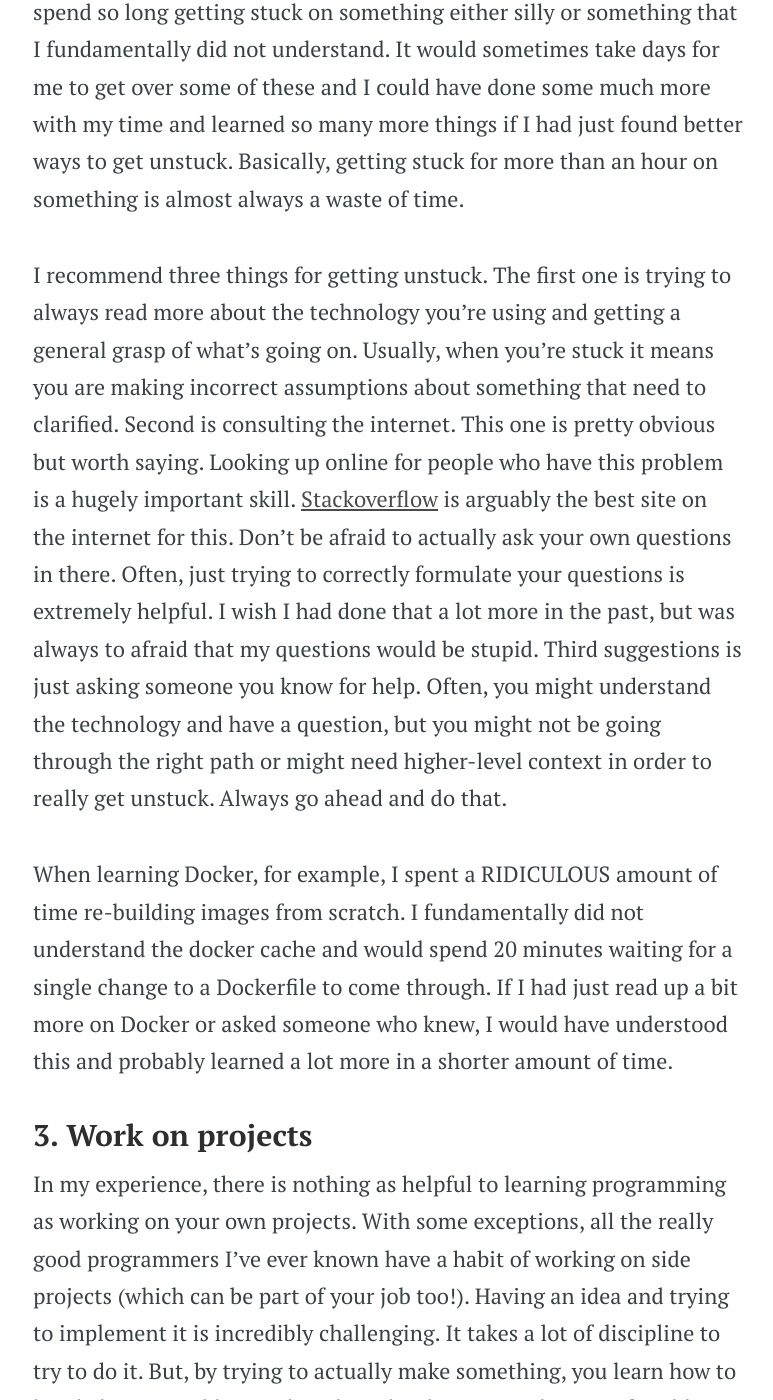
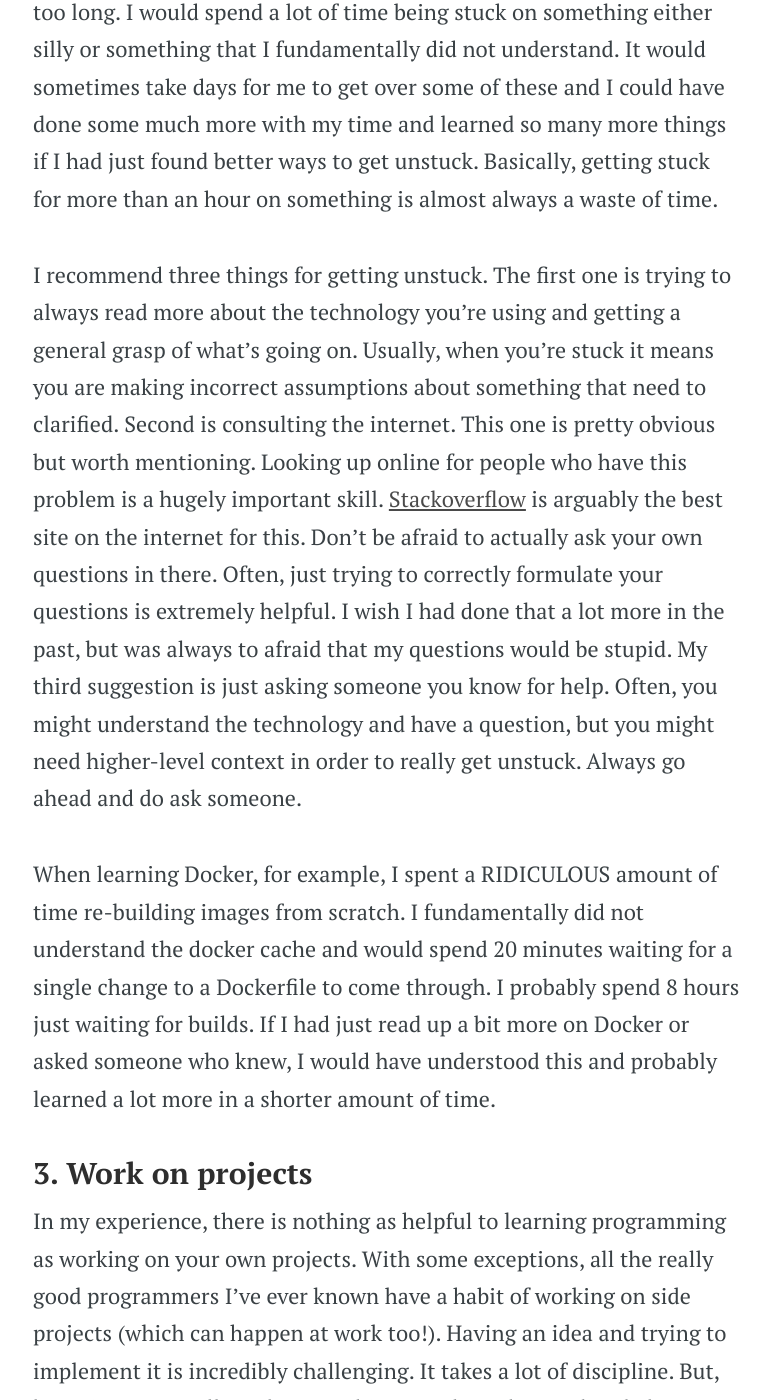
Before and after one commit to ljetter3/thejsj.github.io, a Jekyll site: the page built from _posts/2016-12-10-tips-for-learning-programming.markdown, in a window 1280 px wide and 1400 px high, scrolled down 2318 px. Shown: the whole window, without its empty margins (252-1025 px from the left). Built offline with Jekyll 4.4.1, drawn with Linux system fonts in a browser that asks for light colours; Markdown is read by kramdown in place of the engine named in the settings; some of the changed text lies outside the part shown.

Commit message:
Typos #2

```diff
--- a/_posts/2016-12-10-tips-for-learning-programming.markdown
+++ b/_posts/2016-12-10-tips-for-learning-programming.markdown
@@ -21,23 +21,23 @@
 
 ### 2. Don't get stuck. Ask for help
 
-My biggest mistake when learning how to program was this. I would spend so long getting stuck on something either silly or something that I fundamentally did not understand. It would sometimes take days for me to get over some of these and I could have done some much more with my time and learned so many more things if I had just found better ways to get unstuck. Basically, getting stuck for more than an hour on something is almost always a waste of time.
+My biggest mistake when learning how to program was getting stuck for too long. I would spend a lot of time being stuck on something either silly or something that I fundamentally did not understand. It would sometimes take days for me to get over some of these and I could have done some much more with my time and learned so many more things if I had just found better ways to get unstuck. Basically, getting stuck for more than an hour on something is almost always a waste of time.
 
-I recommend three things for getting unstuck. The first one is trying to always read more about the technology you're using and getting a general grasp of what's going on. Usually, when you're stuck it means you are making incorrect assumptions about something that need to clarified. Second is consulting the internet. This one is pretty obvious but worth saying. Looking up online for people who have this problem is a hugely important skill. [Stackoverflow](https://www.stackoverflow.com) is arguably the best site on the internet for this. Don't be afraid to actually ask your own questions in there. Often, just trying to correctly formulate your questions is extremely helpful. I wish I had done that a lot more in the past, but was always to afraid that my questions would be stupid. Third suggestions is just asking someone you know for help. Often, you might understand the technology and have a question, but you might not be going through the right path or might need higher-level context in order to really get unstuck. Always go ahead and do that.
+I recommend three things for getting unstuck. The first one is trying to always read more about the technology you're using and getting a general grasp of what's going on. Usually, when you're stuck it means you are making incorrect assumptions about something that need to clarified. Second is consulting the internet. This one is pretty obvious but worth mentioning. Looking up online for people who have this problem is a hugely important skill. [Stackoverflow](https://www.stackoverflow.com) is arguably the best site on the internet for this. Don't be afraid to actually ask your own questions in there. Often, just trying to correctly formulate your questions is extremely helpful. I wish I had done that a lot more in the past, but was always to afraid that my questions would be stupid. My third suggestion is just asking someone you know for help. Often, you might understand the technology and have a question, but you might need higher-level context in order to really get unstuck. Always go ahead and do ask someone.
 
-When learning Docker, for example, I spent a RIDICULOUS amount of time re-building images from scratch. I fundamentally did not understand the docker cache and would spend 20 minutes waiting for a single change to a Dockerfile to come through. If I had just read up a bit more on Docker or asked someone who knew, I would have understood this and probably learned a lot more in a shorter amount of time.
+When learning Docker, for example, I spent a RIDICULOUS amount of time re-building images from scratch. I fundamentally did not understand the docker cache and would spend 20 minutes waiting for a single change to a Dockerfile to come through. I probably spend 8 hours just waiting for builds. If I had just read up a bit more on Docker or asked someone who knew, I would have understood this and probably learned a lot more in a shorter amount of time.
 
 ### 3. Work on projects
 
-In my experience, there is nothing as helpful to learning programming as working on your own projects. With some exceptions, all the really good programmers I've ever known have a habit of working on side projects (which can be part of your job too!). Having an idea and trying to implement it is incredibly challenging. It takes a lot of discipline to try to do it. But, by trying to actually make something, you learn how to break down a problem and apply technology to it. The sort of problems that you face and how you get around them is really what programming is all about. Knowing every quirky detail about a programming language will help you, but it'll only get you so far. Also, the drive to want to finish your project is what will give you the motivation to keep learning. The satisfaction you get from a side project is much more than the satisfaction you get out of learning about some abstract topic.
+In my experience, there is nothing as helpful to learning programming as working on your own projects. With some exceptions, all the really good programmers I've ever known have a habit of working on side projects (which can happen at work too!). Having an idea and trying to implement it is incredibly challenging. It takes a lot of discipline. But, by trying to actually make something, you learn how to break down a problem and apply technology to it. The sort of problems that you face and how you get around them is really what programming is all about. Knowing every quirky detail about a programming language will help you, but it'll only get you so far. Also, the drive to want to finish your project is what will give you the motivation to keep learning. The satisfaction you get from a side project is much more than the satisfaction you get out of learning about things in the abstract.
 
-My advice for picking side projects to work on would be to pick something that interests you, but also something that you'd more or less have an idea about how to implement. Being able to articulate implementation before starting was always helpful in keeping me motivated. You'll definitely learn a lot along the way!
+My advice for picking side projects to work on would be to pick something that interests you, but also something that you'd have an idea how to implement. Being able to articulate implementation before starting was always helpful in keeping me motivated. You'll definitely learn a lot along the way!
 
 ### 4. Recognized the difference between deep diving and hacking. Pick accordingly.
 
 There are two types of programmers: perfectionists and hackers. Some people want everything to be just right, they want it to be perfect, they want it to follow all best practices and write beautiful elegant code. They want to understand every single line of code. Other, just want the thing to fucking work, even at the detriment of the codebase. Balancing these two skills is really important. Sometimes you SHOULD make it deep dive into a problem or project and see what's going on. Sometimes you should just get it to work, even if you have no idea what's going on.
 
-Whenever you're spending too much time on something thing to yourself: Which approach should I be taking? For the most part, you want something in the middle. You want to provide a good, solid solution that you understand and can modify confidently, but that didn't take an absurd amount of time. As you grow as a developer, you'll get a better understanding of when it's OK to just leave as it is, and when something needs to get fixed.
+Whenever you're spending too much time on something thing to yourself: Which approach should I be taking? For the most part, you want something in the middle. You want to provide a good, solid solution that you understand and can modify confidently, but that didn't take an absurd amount of time. As you grow as a developer, you'll get a better understanding of when it's OK to just leave as it is, and when something needs to get be done a certain way.
 
 Personally, I like thinking about getting my projects 80% perfect. If your project is absolutely 100% perfect and there's no single line of code you're embarrassed about, you probably spent too much time on it.
 
@@ -49,9 +49,9 @@
 
 ### 6. Try everything. Wait 6 months if you don't get it.
 
-Finally, one thing that kept happening to me over and over is that I tried a lot of things I just did not understand in any way shape or form. After trying something new for 30 minutes, I would quit. I think this is pretty normal when you're starting out. But, I remember many times when 6 months later (or 3 or 9), I would come back to the same problem or technology and figure out how to use it. This was caused in part because I had some knowledge I did not have before, or because it was just frame in a different way. But waiting some time and then coming back to something is always one of the most helpful things you can do.
+Finally, one thing that kept happening to me over and over is that I tried a lot of things I just did not understand. After trying something new for 30 minutes, I would stop. I think this is pretty normal when you're starting out. But, I remember many times when 6 months later (or 3 or 9), I would come back to the same problem or technology and figure out how to use it. This was caused in part because I had some knowledge I did not have before, or because it was just frame in a different way. But waiting some time and then coming back to something is always one of the most helpful things you can do.
 
-An example of this is the terminal. I remember for a long time being afraid of the terminal and never knowing how to use it. It took me a long time and small steps to start using it regularly and understanding it. Granted, this would have never happened if I had known someone who could have explained it to me or would have found a good resource to learn it!
+An example of this is learning how to use the terminal. I remember for a long time being afraid of the terminal and never knowing how to use it. It took me a while and small incremental steps to start using it regularly and understanding it. Granted, this would have never happened if I had known someone who could have explained it to me or would have found a good resource to learn it!
 
 ### Conclusion
 
```
